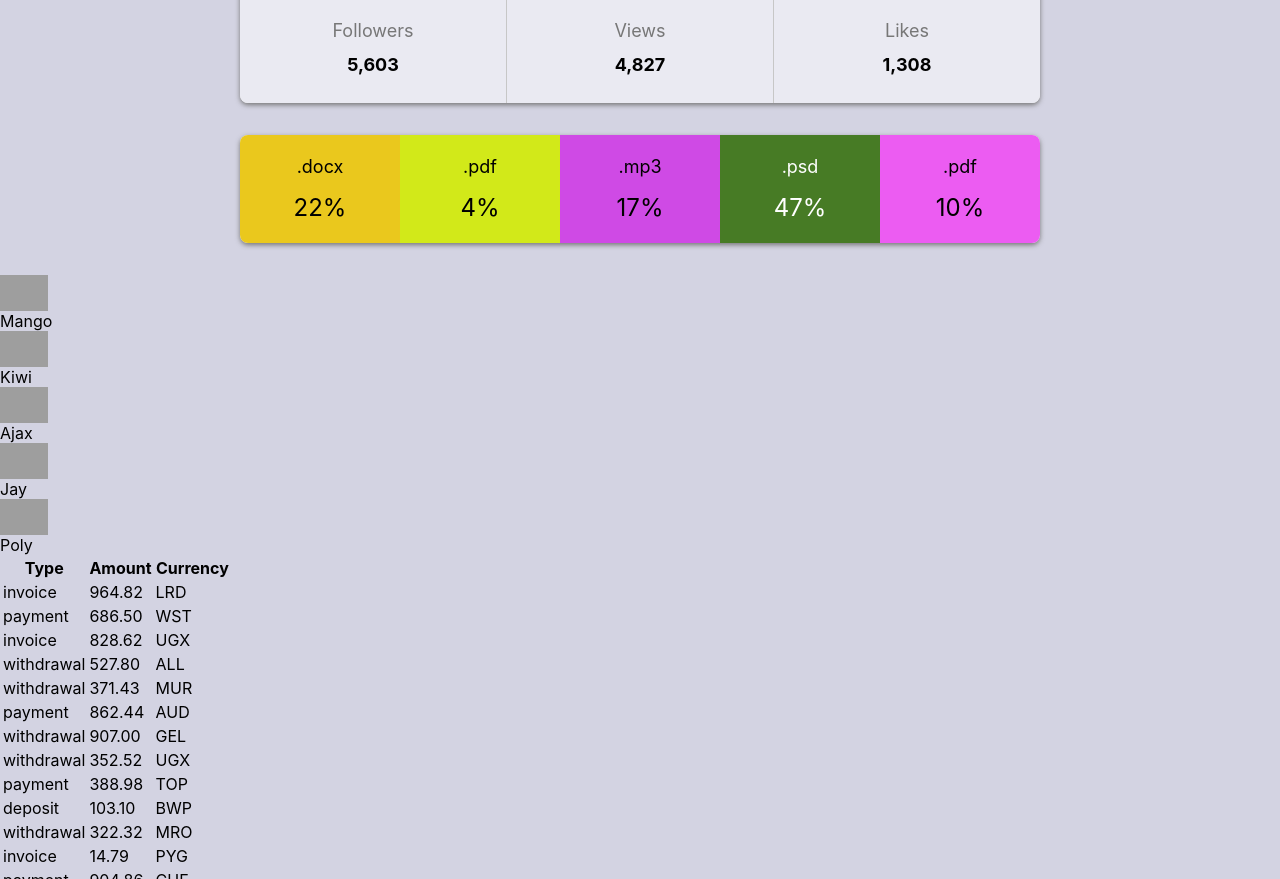
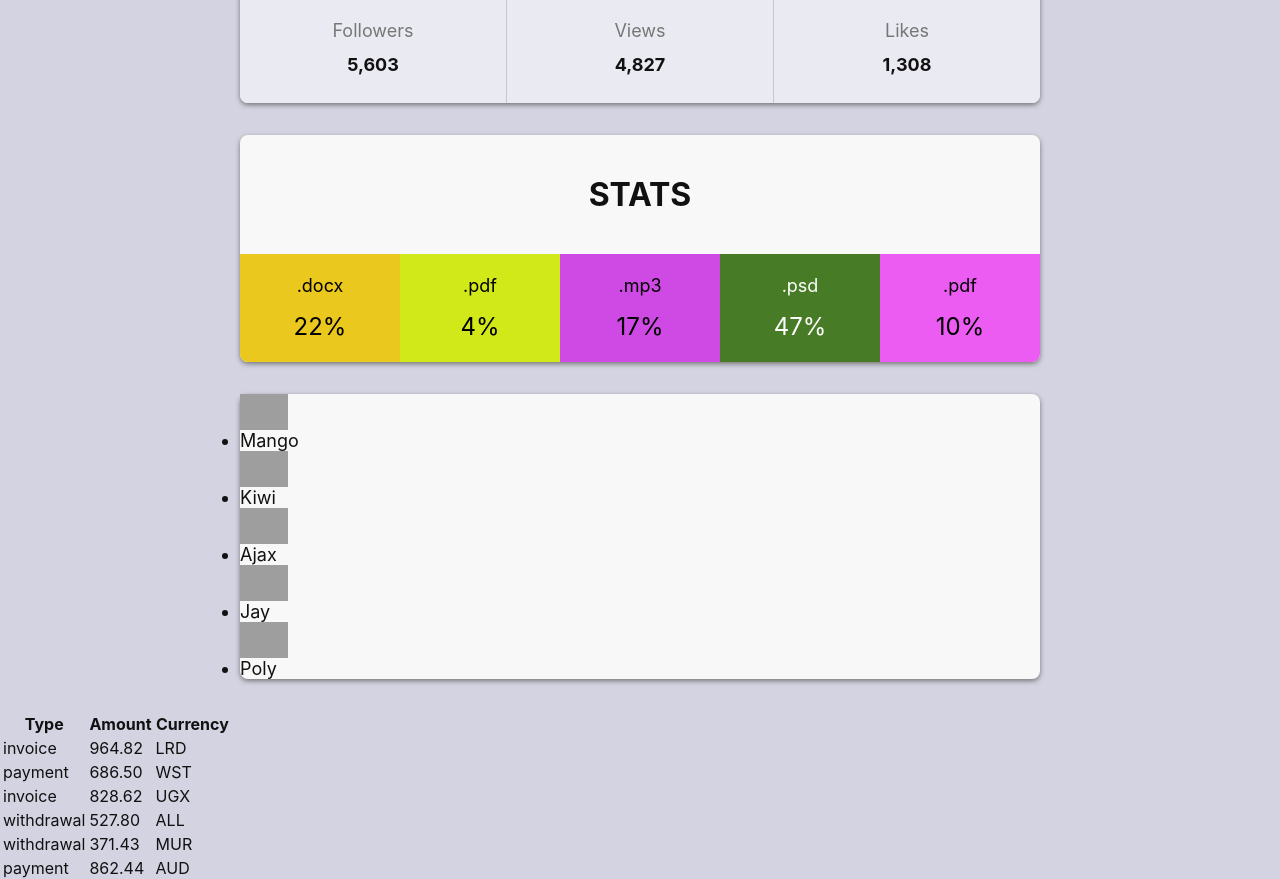
Before and after one commit to Perslay/goit-react-hw-01-components-02, a React (Create React App) app: page / in a window 1280 px wide. Shown: the part 460-1339 px from the top of the page. Built offline with nearby package versions, Linux system fonts and the light colour scheme; grey boxes are pictures that could not be loaded.

Commit message:
Friends List and Stats title styles
Styles: <ul> for friends list and title for statistics

```diff
--- a/src/components/FriendList.jsx
+++ b/src/components/FriendList.jsx
@@ -6,7 +6,7 @@ export const FriendList = ({ friends }) => {
   const friendList = friends.friendsArr;
   // accessing friends list in the friends object from friends.json
   return (
-    <ul className="friend-list">
+    <ul className={css.friendList}>
       {friendList.map(friend => (
         <FriendListItem key={friend.id} friend={friend}></FriendListItem>
       ))}
--- a/src/css/FriendList.module.css
+++ b/src/css/FriendList.module.css
@@ -0,0 +1,21 @@
+.friendList {
+  background-color: var(--color-white);
+  border-radius: 0.5rem;
+  box-shadow: 0 2px 5px var(--color-gray);
+  font-size: 18px;
+  margin: 2rem auto;
+  max-width: 300px;
+  /* overflow: hidden; */
+}
+
+@media screen and (min-width: 767px) {
+  .friendList {
+    max-width: 500px;
+  }
+}
+
+@media screen and (min-width: 1280px) {
+  .friendList {
+    max-width: 800px;
+  }
+}
--- a/src/css/Statistics.module.css
+++ b/src/css/Statistics.module.css
@@ -9,8 +9,10 @@
 }
 
 .title {
-  padding: 1rem;
   font-size: 28px;
+  padding: 2rem;
+  text-align: center;
+  text-transform: uppercase;
 }
 
 .statList {
@@ -62,6 +64,11 @@
     max-width: 800px;
   }
 
+  .title {
+    font-size: 32px;
+    padding: 2.5rem;
+  }
+
   .item {
     gap: 1rem;
     padding: 1.3rem 2rem;
--- a/src/data/data.json
+++ b/src/data/data.json
@@ -1,4 +1,5 @@
 {
+  "title": "stats",
   "stats": [
     { "id": "id-1", "label": ".docx", "percentage": 22 },
     { "id": "id-2", "label": ".pdf", "percentage": 4 },
--- a/src/index.css
+++ b/src/index.css
@@ -11,6 +11,7 @@
 
 body {
   background-color: var(--color-light);
+  color: var(--color-black);
   margin: 0;
   font-family: -apple-system, BlinkMacSystemFont, 'Segoe UI', 'Roboto', 'Oxygen',
     'Ubuntu', 'Cantarell', 'Fira Sans', 'Droid Sans', 'Helvetica Neue',
```
